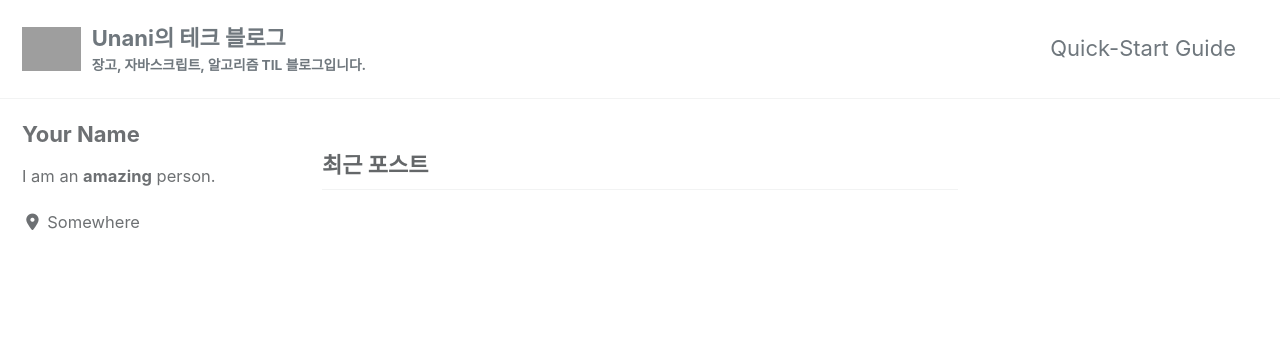
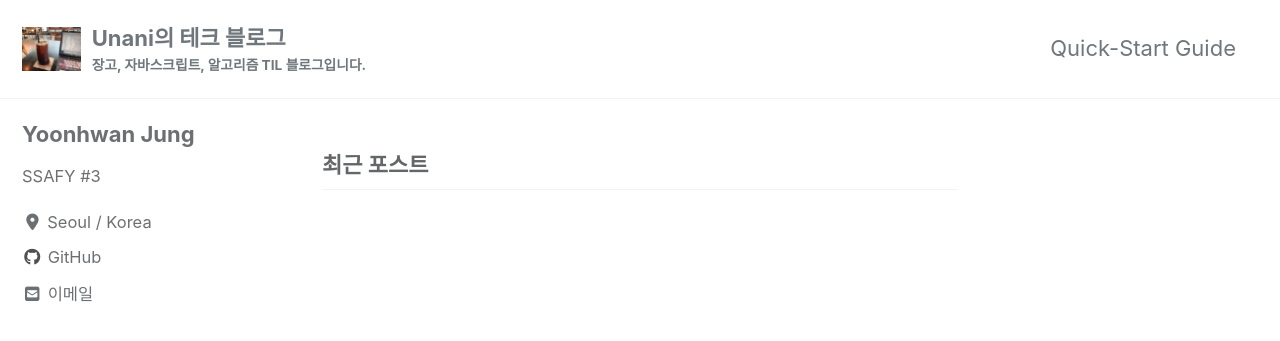
Before and after one commit to unani92/unani92.github.io, a Jekyll site: the page built from index.html, in a window 1280 px wide and 900 px high. Shown: the top 341 px of the window. Built offline with Jekyll 4.4.1, drawn with Linux system fonts in a browser that asks for light colours; cached includes are drawn as plain includes; nearby versions of some CDN libraries; the list of posts is cut into pages by our own code; grey boxes are pictures that could not be loaded.

Commit message:
background

```diff
--- a/_config.yml
+++ b/_config.yml
@@ -19,13 +19,13 @@ locale                   : "ko-KR"
 title                    : "Unani의 테크 블로그"
 title_separator          : "-"
 subtitle                 : 장고, 자바스크립트, 알고리즘 TIL 블로그입니다.
-name                     : Yoonhwan Jung
+name                     : "Yoonhwan Jung"
 description              : "장고, 자바스크립트, 알고리즘 TIL 블로그입니다."
 url                      : "https://unani92.github.io"
 baseurl                  : ""
 repository               : "unani92/unani92.github.io"
-teaser                   : "/assets/images/500x300.png"
-logo                     : "/assets/images/88x88.png"
+teaser                   : "/assets/images/background.jpeg"
+logo                     : "/assets/images/teaser.jpeg"
 masthead_title           : # overrides the website title displayed in the masthead, use " " for no title
 breadcrumbs              : true
 words_per_minute         : 200
@@ -93,18 +93,18 @@ analytics:
 
 # Site Author
 author:
-  name             : "Your Name"
+  name             : "Yoonhwan Jung"
   avatar           : # path of avatar image, e.g. "/assets/images/bio-photo.jpg"
-  bio              : "I am an **amazing** person."
-  location         : "Somewhere"
-  email            :
+  bio              : "SSAFY #3"
+  location         : "Seoul / Korea"
+  email            : "unani9292@gmail.com"
   links:
     - label: "Email"
       icon: "fas fa-fw fa-envelope-square"
       # url: "mailto:your.name@email.com"
-    - label: "Website"
-      icon: "fas fa-fw fa-link"
-      # url: "https://your-website.com"
+    # - label: "Website"
+    #   icon: "fas fa-fw fa-link"
+    #   # url: "https://your-website.com"
     - label: "Twitter"
       icon: "fab fa-fw fa-twitter-square"
       # url: "https://twitter.com/"
@@ -113,7 +113,7 @@ author:
       # url: "https://facebook.com/"
     - label: "GitHub"
       icon: "fab fa-fw fa-github"
-      # url: "https://github.com/"
+      url: "https://github.com/unani92"
     - label: "Instagram"
       icon: "fab fa-fw fa-instagram"
       # url: "https://instagram.com/"
```
Also changed, not shown: assets/images/background.jpeg (added), assets/images/teaser.jpeg (added).
